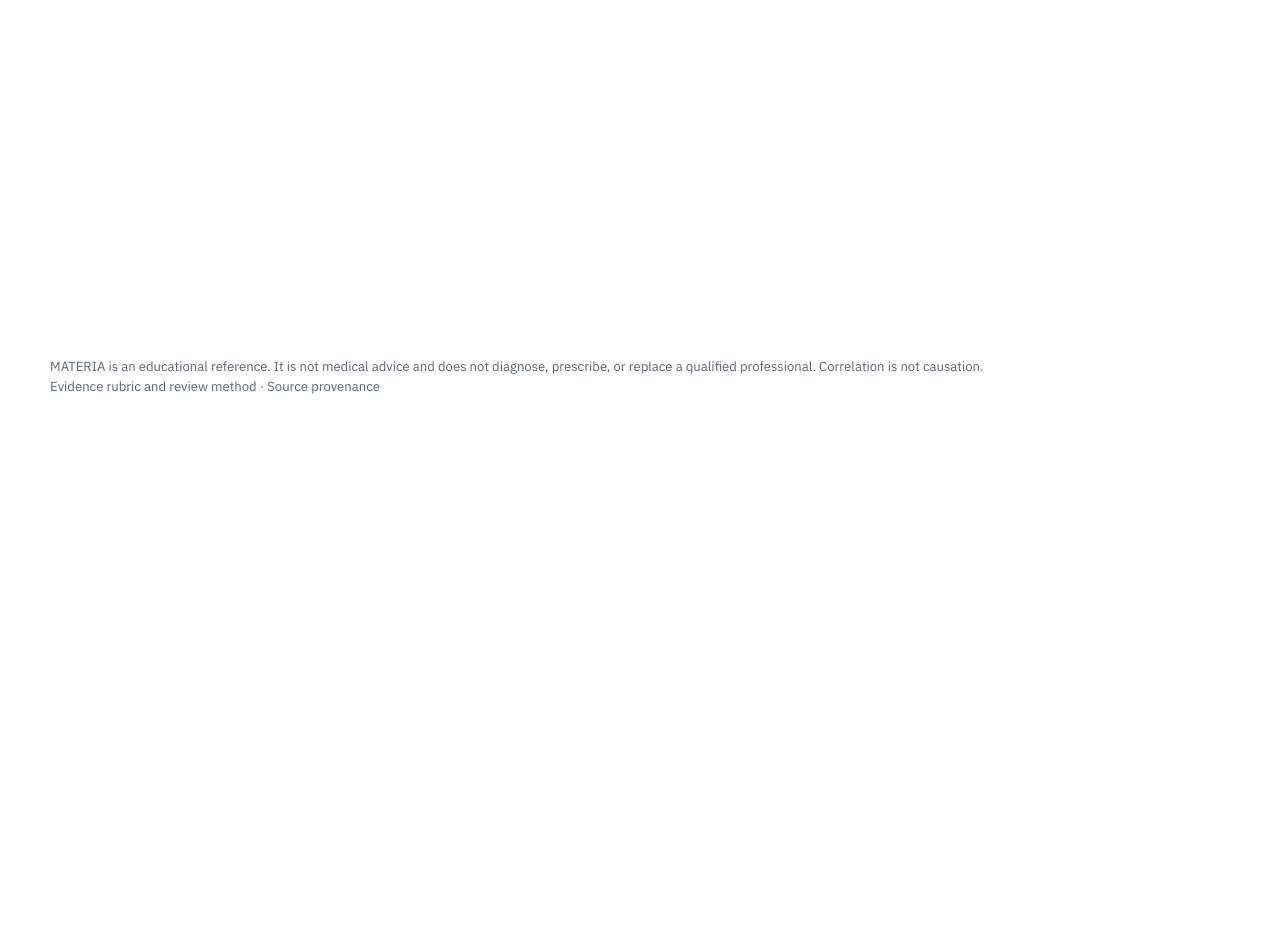
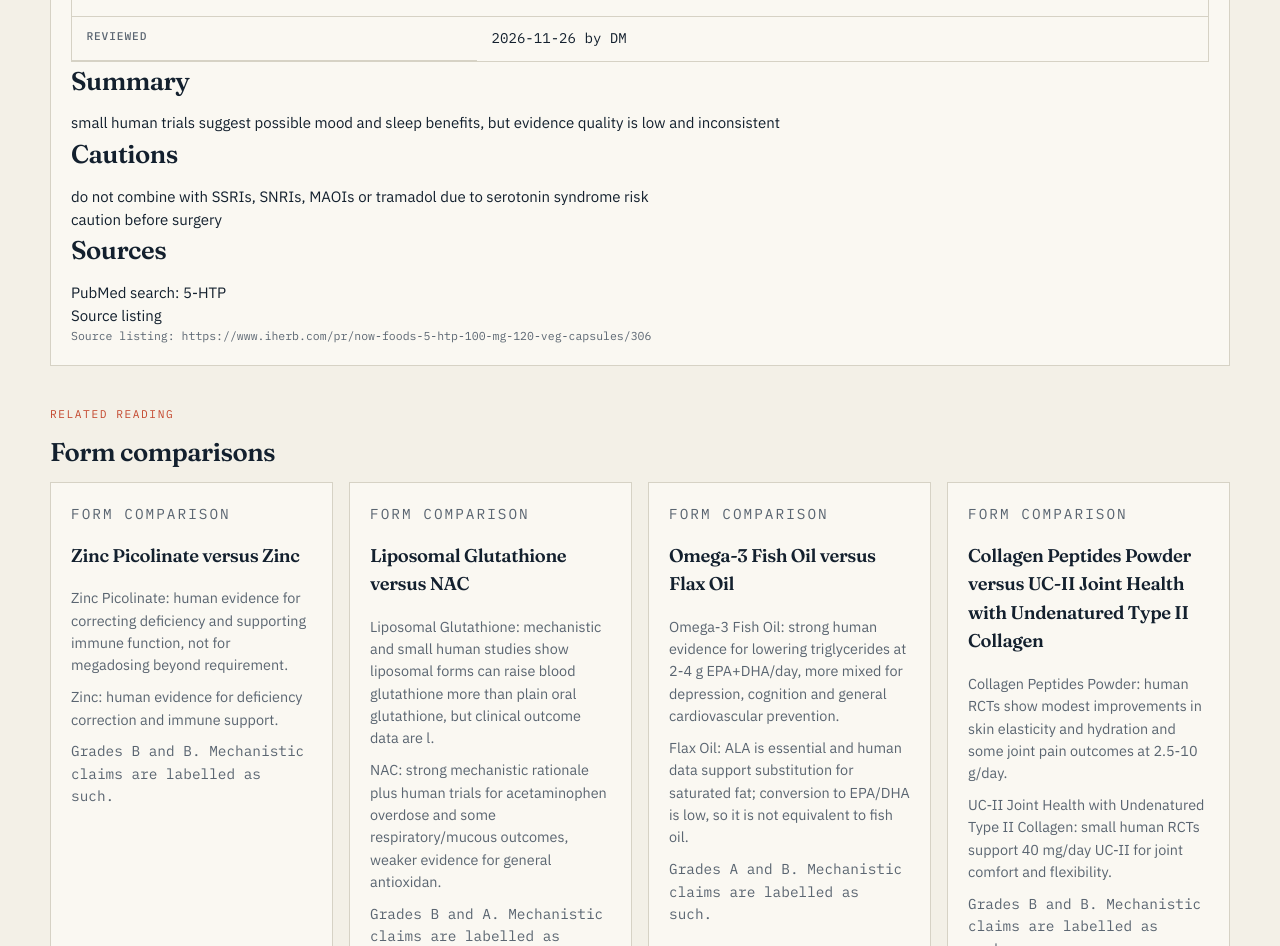
Before and after one commit to devtechedge/materia-formulary, a Next.js app: page /browse/5-htp in a window 1280 px wide. Before the commit this address had no page. Shown: the part 540-1486 px from the top of the page. Before the commit the page ends 986 px from the top, so only its background shows below. Built offline with nearby package versions, Linux system fonts and the light colour scheme.

Commit message:
feat(page): build the monograph detail page

```diff
--- /dev/null
+++ b/src/app/browse/[slug]/page.tsx
@@ -0,0 +1,34 @@
+import { notFound } from "next/navigation";
+
+import { FormCompare } from "@/components/FormCompare";
+import { MonographCard } from "@/components/MonographCard";
+import { monographBySlug, monographs } from "@/data";
+
+export function generateStaticParams() {
+  return monographs.map((monograph) => ({ slug: monograph.slug }));
+}
+
+export async function generateMetadata({ params }: { params: Promise<{ slug: string }> }) {
+  const { slug } = await params;
+  const monograph = monographBySlug.get(slug);
+  return { title: monograph?.name ?? "Monograph" };
+}
+
+export default async function MonographPage({ params }: { params: Promise<{ slug: string }> }) {
+  const { slug } = await params;
+  const monograph = monographBySlug.get(slug);
+  if (!monograph) notFound();
+
+  return (
+    <section className="section">
+      <div className="shell">
+        <MonographCard monograph={monograph} />
+        <div style={{ marginTop: "2.5rem" }}>
+          <p className="eyebrow">Related reading</p>
+          <h2>Form comparisons</h2>
+          <FormCompare />
+        </div>
+      </div>
+    </section>
+  );
+}
```
